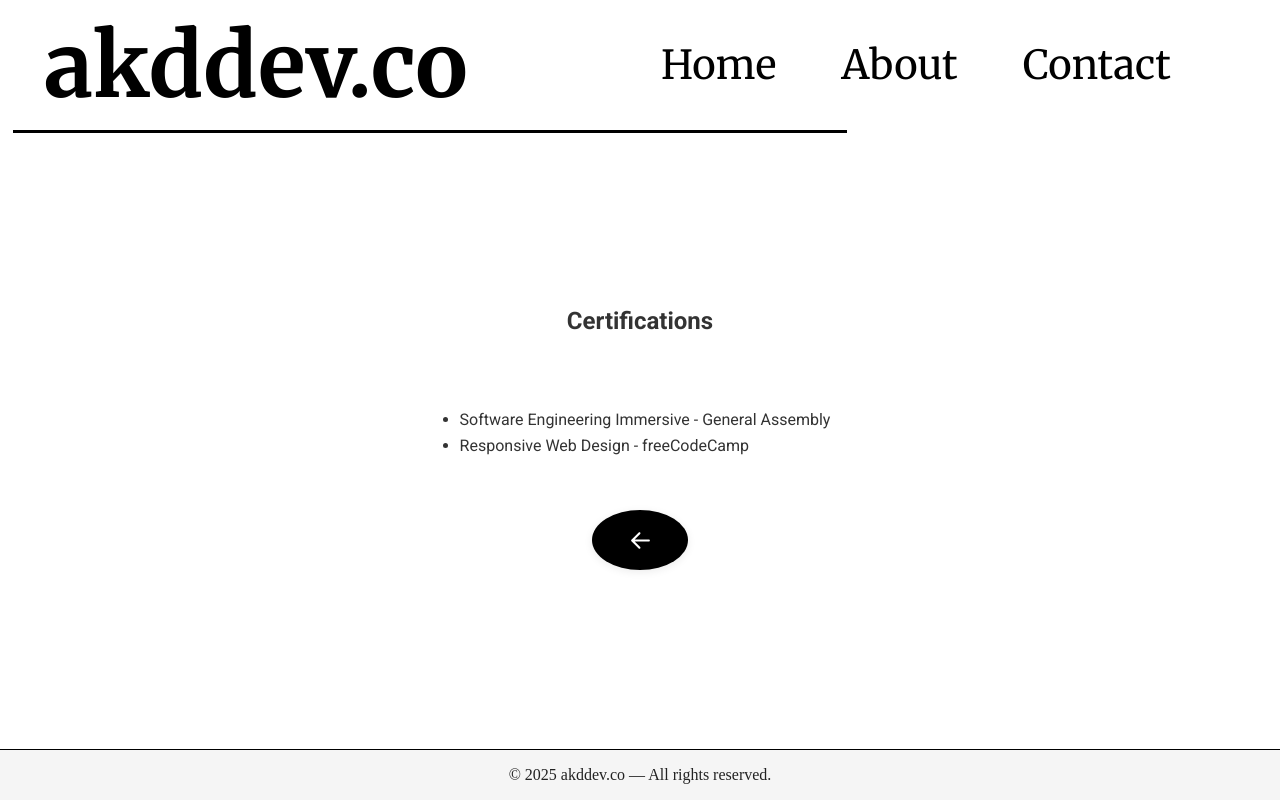
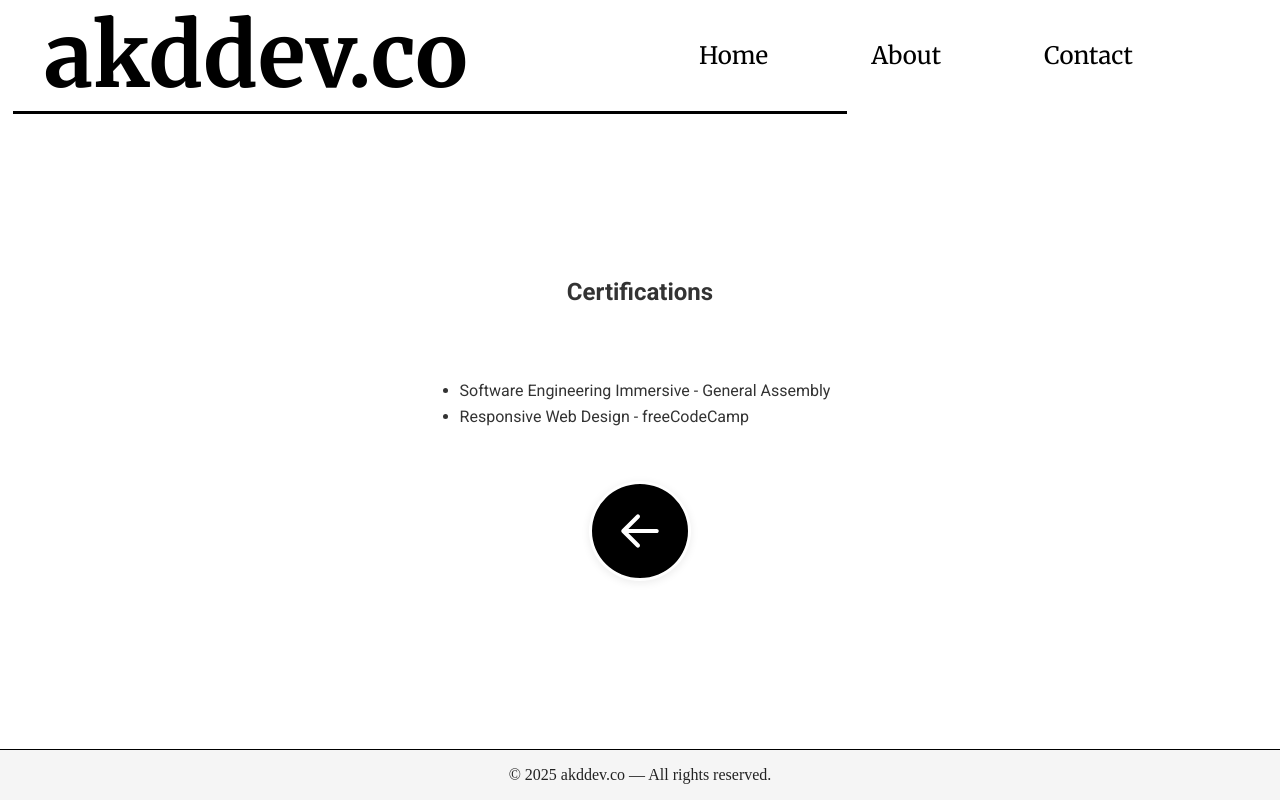
Before and after one commit to bootupAbdullah/personal_webpage, a React (Vite) app in the folder frontend/: page /about in a window 1280 px wide. Both pictures are taken after a click on the button 640 px from the left and 712 px from the top of the page. Built offline with nearby package versions, Linux system fonts and the light colour scheme.

Commit message:
certificates button updated, circular, border, centered

```diff
--- a/frontend/src/assets/components/About/Certificates.css
+++ b/frontend/src/assets/components/About/Certificates.css
@@ -26,10 +26,10 @@
 
 .certificates__back-btn {
  width: 60px;
- height: 60px;
+ height: 100px;
  border-radius: 50%;
  background: black;
- border: none;
+ border: 3px solid white;
  display: flex;
  justify-content: center;
  align-items: center;
@@ -38,6 +38,7 @@
 }
 
 .certificates__back-btn img {
- height: 25px;
+ width: 80px;
+ height: 50px;
  filter: invert(1);
 }
--- a/frontend/src/assets/components/Nav/Nav.css
+++ b/frontend/src/assets/components/Nav/Nav.css
@@ -32,7 +32,7 @@
     flex-direction: row;
     justify-content: space-evenly;
     list-style-type: none;
-    font-size: 2.5em;
+    font-size: 1.5em;
     font-family: "Merriweather", serif;
 }
 
```
